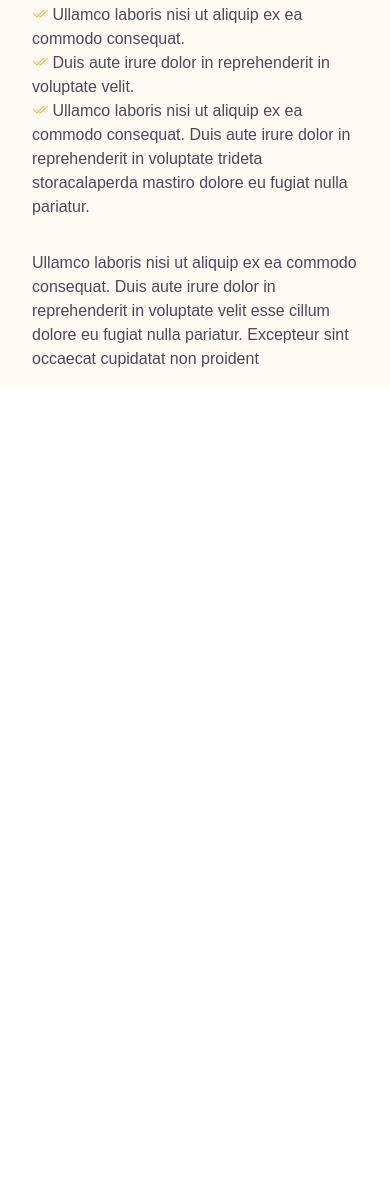
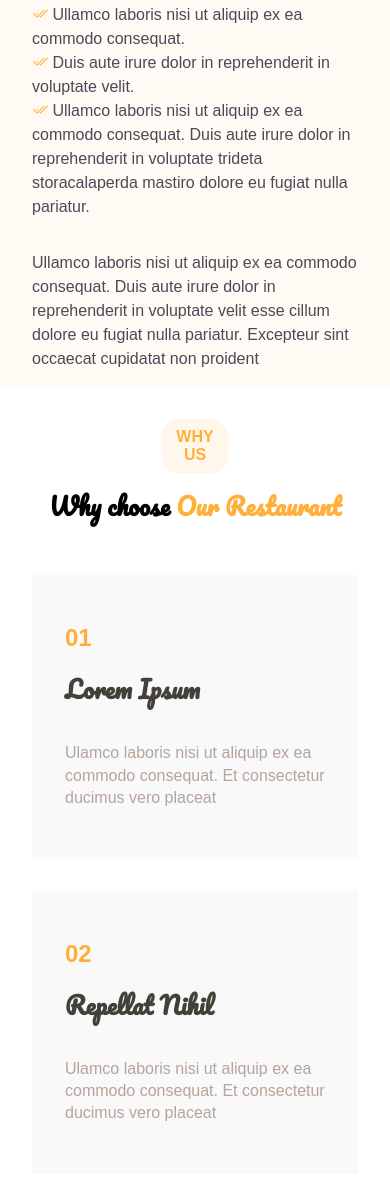
Before and after one commit to daniellaokpoi/delicious, a plain HTML site: page index.html in a window 390 px wide. Shown: the part 1377-2554 px from the top of the page. Before the commit the page ends 1764 px from the top, so only its background shows below. Drawn offline with nearby package versions, Linux system fonts and the light colour scheme; a web font is replaced by a local one.

Commit message:
responsiveness for why choose our restaurant

```diff
--- a/index.html
+++ b/index.html
@@ -105,7 +105,7 @@
     </section>
 
     <!-- Why Choose Us -->
-    <!-- <section class="why">
+    <section class="why">
       <h3 class="why-us">WHY US</h3>
       <h1 class="why-choose">Why choose <span>Our Restaurant</span></h1>
 
@@ -136,8 +136,8 @@
         </div>
       </div>
 
-      Menu
-      <div class="menu-sect">
+
+      <!-- <div class="menu-sect">
         <h3 class="menu-btn">MENU</h3>
         <h1 class="check-menu">Check Our Tasty <span>Menu</span></h1>
       </div>
@@ -289,7 +289,7 @@
         </div>
       </section>
 
-      Specials
+
       <h3 class="menu-btn">SPECIALS</h3>
       <h1 class="check-menu">Check Our <span>Specials</span></h1>
 
@@ -325,7 +325,7 @@
           <img src="./img/specials-1.jpg" alt="special rice" class="specials" width="250" />
         </div>
       </section>
-    </section> -->
+    </section>  -->
 
   <!-- <section class="events-sect">
       <div class="events-1">
--- a/style.css
+++ b/style.css
@@ -472,16 +472,6 @@ span {
 
 }
 
-
-
-
-
-
-
-
-
-
-
     .why {
         background-color: white;
         padding: 6rem;
@@ -544,6 +534,127 @@ span {
         margin-top: 2rem;
         line-height: 1.4;
     }
+
+@media screen and (max-width:770px) {
+    .why {
+        background-color: white;
+        padding: 2rem;
+    }
+
+    .why-us {
+        font-family: Arial, Helvetica, sans-serif;
+        font-size: 16px;
+        vertical-align: baseline;
+        font-weight: 400;
+        text-align: center;
+        color: #ffb03b;
+        border: 1px solid #fff7eb;
+        background-color: #fff7eb;
+        width: 20%;
+        border-radius: 1rem;
+        padding: 0.5rem 0;
+        margin: 0 auto;
+        font-weight: bold;
+    }
+
+    .lorem-flex {
+        display: flex;
+        flex-direction: column;
+        align-items: center;
+        justify-content: space-between;
+        margin-top: 2rem;
+    }
+
+    .lorem-flex1 {
+        border: 1px solid #f9f9f9;
+        background-color: #f9f9f9;
+        padding: 3rem 2rem;
+        width: 100%;
+        margin: 1rem 1rem;
+    }
+}
+
+@media screen and (max-width:725px) {
+    .why-us {
+        font-family: Arial, Helvetica, sans-serif;
+        font-size: 16px;
+        vertical-align: baseline;
+        font-weight: 400;
+        text-align: center;
+        color: #ffb03b;
+        border: 1px solid #fff7eb;
+        background-color: #fff7eb;
+        width: 20%;
+        border-radius: 1rem;
+        padding: 0.5rem 0;
+        margin: 0 auto;
+        font-weight: bold;
+    }
+
+    .lorem-flex {
+        display: flex;
+        flex-direction: column;
+        align-items: center;
+        justify-content: space-between;
+        margin-top: 2rem;
+    }
+
+    .lorem-flex1 {
+        border: 1px solid #f9f9f9;
+        background-color: #f9f9f9;
+        padding: 3rem 2rem;
+        width: 100%;
+        margin: 1rem 1rem;
+    }
+}
+
+@media screen and (max-width:570px) {
+    .why {
+        background-color: white;
+        padding: 2rem;
+    }
+
+    .why-us {
+        font-family: Arial, Helvetica, sans-serif;
+        font-size: 16px;
+        vertical-align: baseline;
+        font-weight: 400;
+        text-align: center;
+        color: #ffb03b;
+        border: 1px solid #fff7eb;
+        background-color: #fff7eb;
+        width: 20%;
+        border-radius: 1rem;
+        padding: 0.5rem 0;
+        margin: 0 auto;
+        font-weight: bold;
+    }
+
+    .lorem-flex {
+        display: flex;
+        flex-direction: column;
+        align-items: center;
+        justify-content: space-between;
+        margin-top: 2rem;
+    }
+
+    .lorem-flex1 {
+        border: 1px solid #f9f9f9;
+        background-color: #f9f9f9;
+        padding: 3rem 2rem;
+        width: 100%;
+        margin: 1rem 1rem;
+    }
+}
+
+
+
+
+
+
+
+
+
 
     .menu-sect {
         margin-top: 9rem;
```
